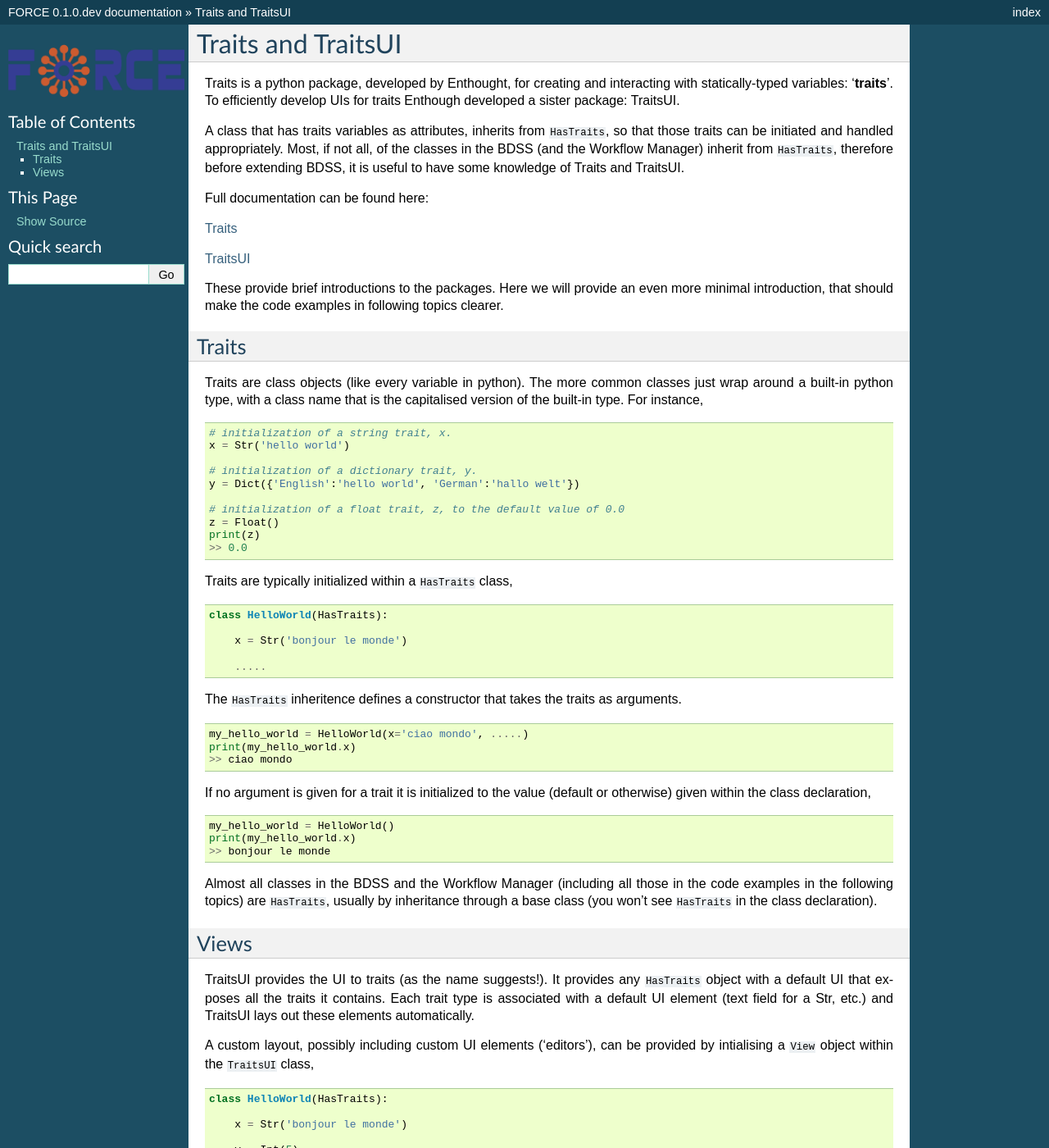
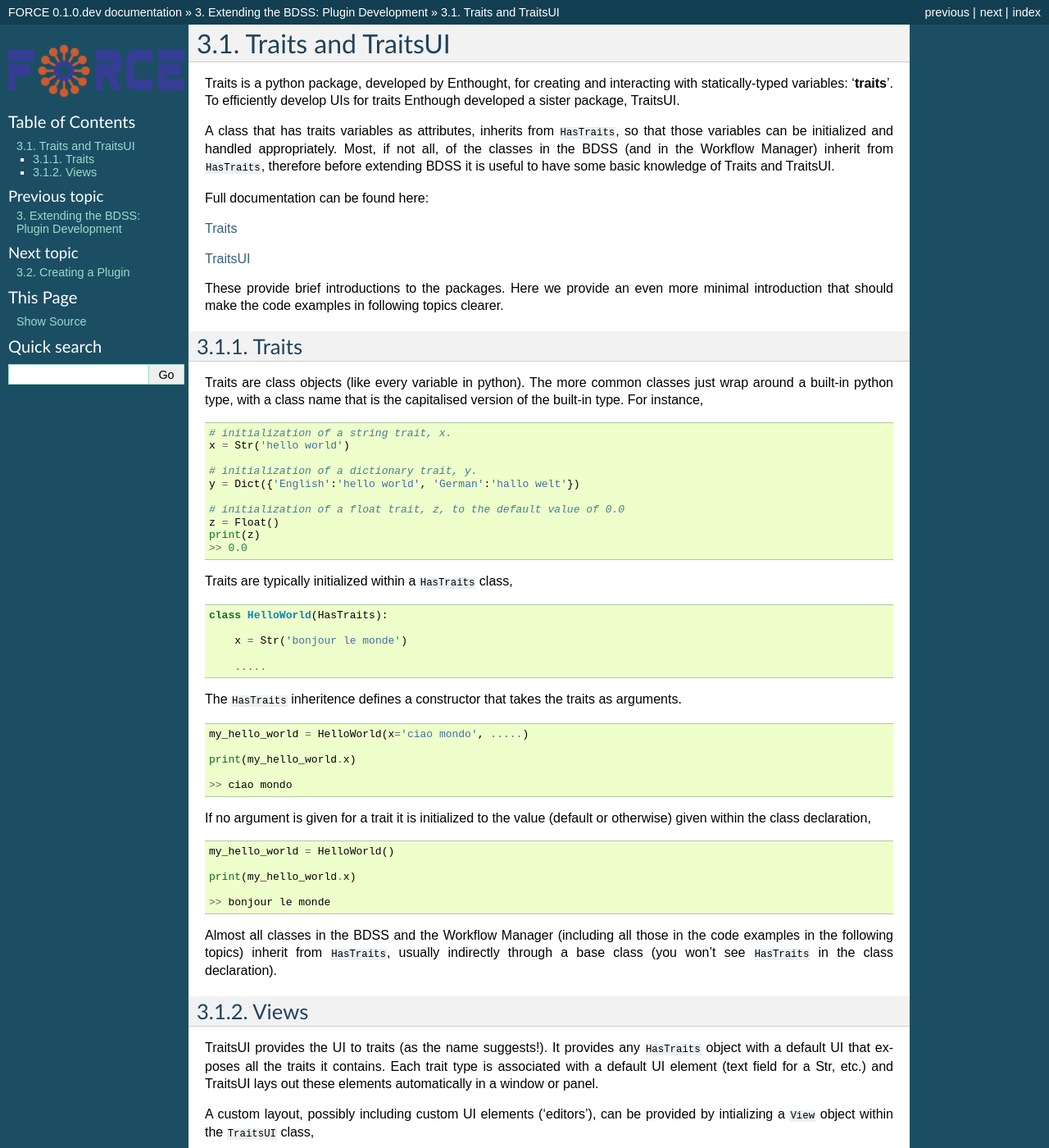
Before and after one commit to force-h2020/force-docs, a Sphinx documentation site: the page built from docs/source/extending/traits.rst, in a window 1280 px wide and 1400 px high. Shown: the whole window at 82% size. Built offline with Sphinx 7.4.7, drawn with Linux system fonts in a browser that asks for light colours; some of the changed text lies outside the part shown.

Commit message:
index, typos

```diff
--- a/docs/source/extending/extending.rst
+++ b/docs/source/extending/extending.rst
@@ -32,6 +32,7 @@ To implement a new plugin, you must define at least four classes:
     .. toctree::
        :maxdepth: 2
 
+        Traits and TraitsUI <traits>
         The Plugin <create_install>
         Factories and Classes <factory_class>
         Data Source <data_source>
--- a/docs/source/extending/traits.rst
+++ b/docs/source/extending/traits.rst
@@ -3,12 +3,12 @@ Traits and TraitsUI
 
 Traits is a python package, developed by Enthought, for creating and interacting with
 statically-typed variables: '**traits**'. To efficiently develop UIs for traits
-Enthough developed a sister package: TraitsUI.
+Enthough developed a sister package, TraitsUI.
 
 A class that has traits variables as attributes, inherits from ``HasTraits``,
-so that those traits can be initiated and handled appropriately. Most, if not all,
-of the classes in the BDSS (and the Workflow Manager) inherit from ``HasTraits``,
-therefore before extending BDSS, it is useful to have some knowledge of Traits and
+so that those variables can be initialized and handled appropriately. Most, if not all,
+of the classes in the BDSS (and in the Workflow Manager) inherit from ``HasTraits``,
+therefore before extending BDSS it is useful to have some basic knowledge of Traits and
 TraitsUI.
 
 Full documentation can be found here:
@@ -17,8 +17,8 @@ Full documentation can be found here:
 
 `TraitsUI <https://docs.enthought.com/traitsui/traitsui_user_manual/index.html#contents>`_
 
-These provide brief introductions to the packages. Here we will provide an even more
-minimal introduction, that should make the code examples in following topics clearer.
+These provide brief introductions to the packages. Here we provide an even more
+minimal introduction that should make the code examples in following topics clearer.
 
 Traits
 ------
@@ -49,18 +49,22 @@ The ``HasTraits`` inheritence defines a constructor that takes the traits as
 arguments. ::
 
     my_hello_world = HelloWorld(x='ciao mondo', .....)
+
     print(my_hello_world.x)
+
     >> ciao mondo
 
 If no argument is given for a trait it is initialized to the value (default or otherwise)
 given within the class declaration, ::
 
     my_hello_world = HelloWorld()
+
     print(my_hello_world.x)
+
     >> bonjour le monde
 
 Almost all classes in the BDSS and the Workflow Manager (including all those in the code
-examples in the following topics) are ``HasTraits``, usually by inheritance through
+examples in the following topics) inherit from ``HasTraits``, usually indirectly through
 a base class (you won't see ``HasTraits`` in the class declaration).
 
 Views
@@ -69,10 +73,10 @@ Views
 TraitsUI provides the UI to traits (as the name suggests!). It provides any
 ``HasTraits`` object with a default UI that exposes all the traits it contains. Each
 trait type is associated with a default UI element (text field for a Str, etc.) and
-TraitsUI lays out these elements automatically.
+TraitsUI lays out these elements automatically in a window or panel.
 
 A custom layout, possibly including custom UI elements ('editors'), can be provided by
-intialising a ``View`` object within the ``TraitsUI`` class, ::
+intializing a ``View`` object within the ``TraitsUI`` class, ::
 
     class HelloWorld(HasTraits):
 
```
Also changed, not shown: other parts of docs/source/extending/traits.rst (+3 -3 lines).
